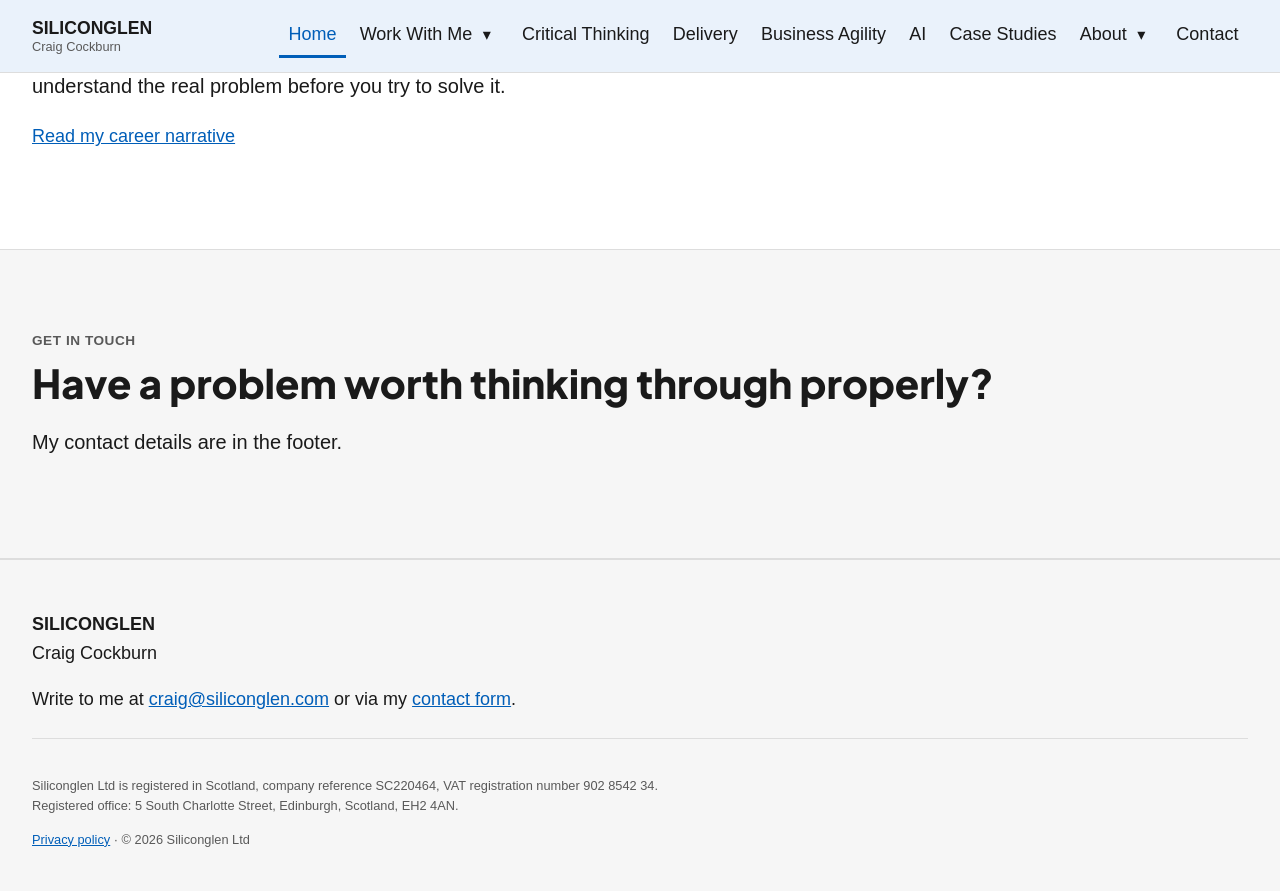
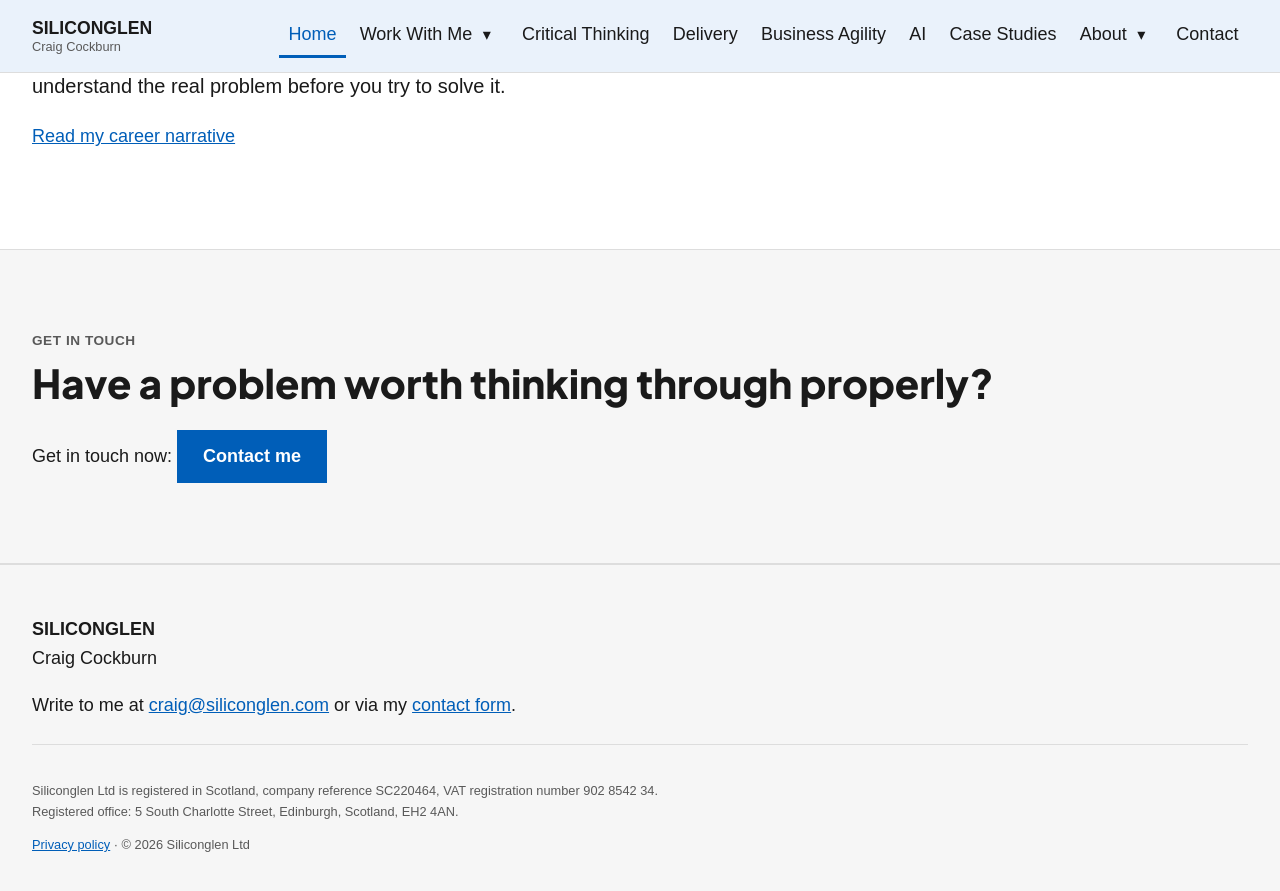
Before and after one commit to siliconglen/siliconglen-site, a Jekyll site: the page built from index.md, in a window 1280 px wide and 900 px high, scrolled down 6132 px. Shown: the top 891 px of the window. Built offline with Jekyll 4.4.1, drawn with Linux system fonts in a browser that asks for light colours.

Commit message:
Update contact topic default and homepage CTA

```diff
--- a/index.md
+++ b/index.md
@@ -226,6 +226,6 @@ description: "Siliconglen: my work in critical thinking, delivery and Agile. Und
   <div class="section__inner">
     <p class="section-eyebrow">Get in touch</p>
     <h2>Have a problem worth thinking through properly?</h2>
-    <p class="lede">My contact details are in the footer.</p>
+    <p class="section__cta">Get in touch now: <a class="btn btn--primary" href="{{ '/contact/' | relative_url }}">Contact me</a></p>
   </div>
 </section>
```
Also changed, not shown: DESIGN_STANDARDS.md (+1 -1 lines), contact/index.md (+1 -0 lines).
